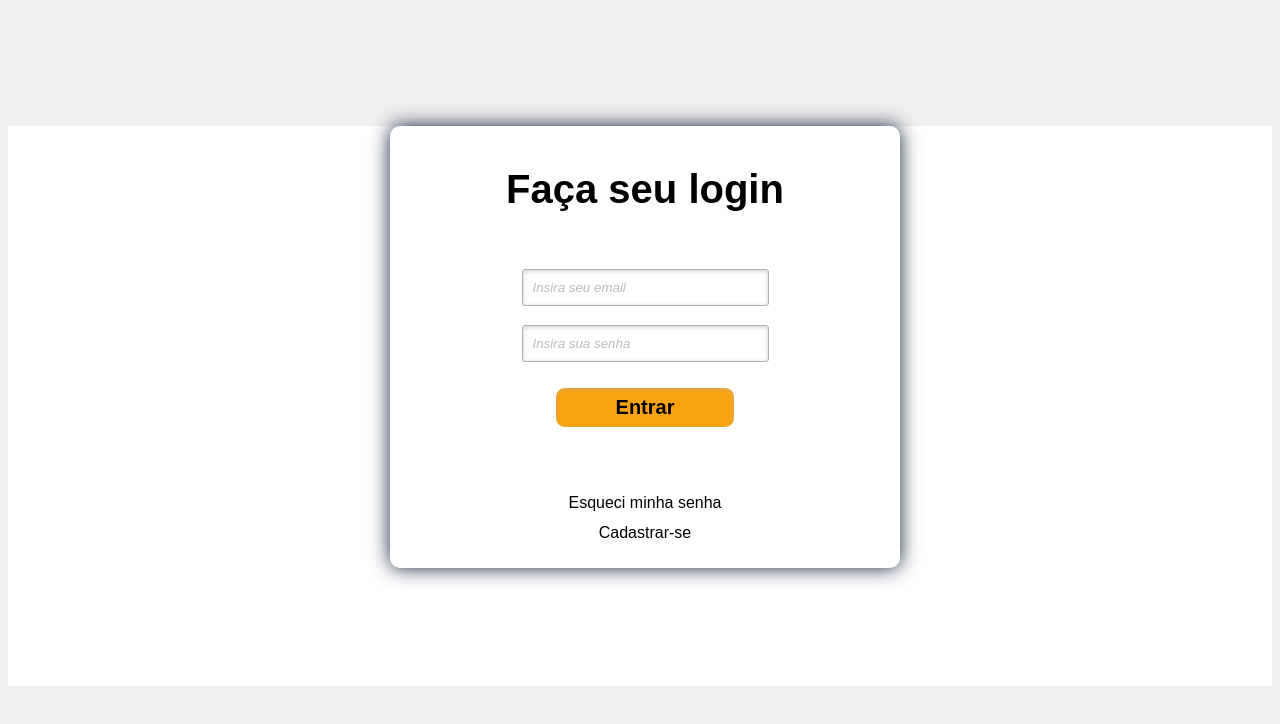
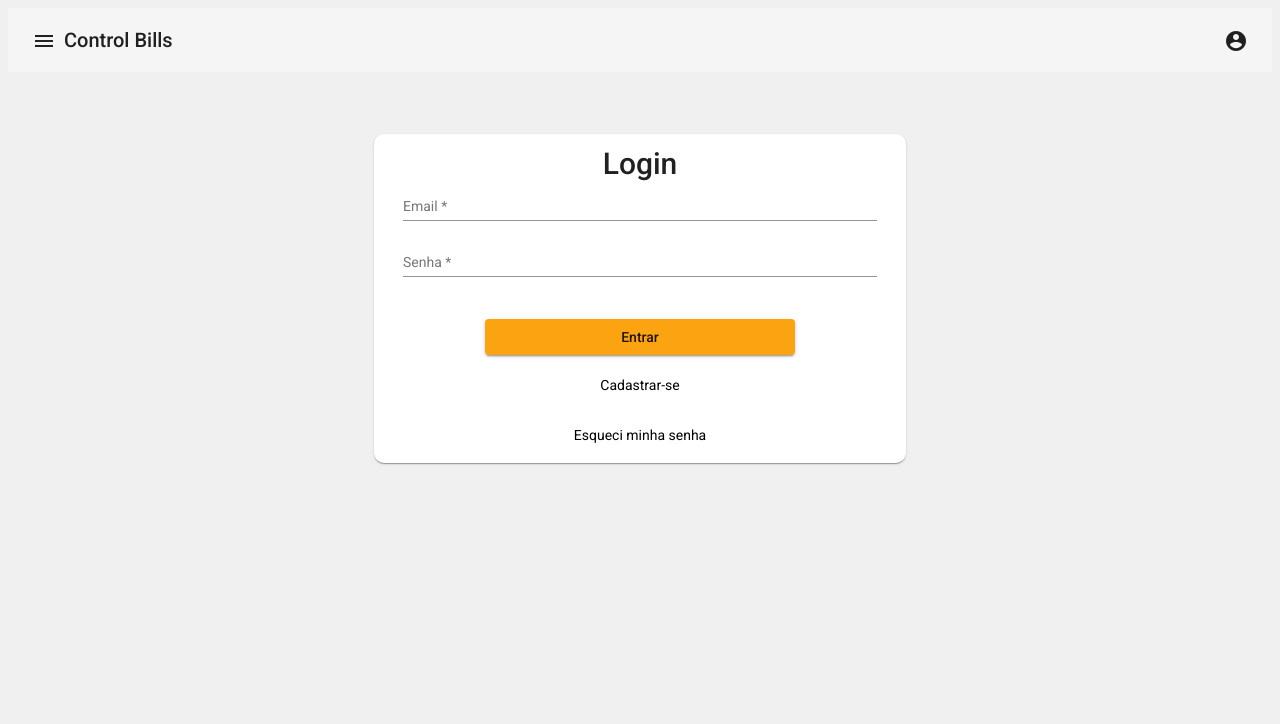
Before and after one commit to markjunior2045/ControleFinanceiro, an Angular app in the folder FrontEnd/: page / in a window 1280 px wide. Shown: the top 724 px of the page. Built offline with nearby package versions, Linux system fonts and the light colour scheme.

Commit message:
tela de login padranizada

```diff
--- a/FrontEnd/src/app/login/login.component.css
+++ b/FrontEnd/src/app/login/login.component.css
@@ -1,162 +1,59 @@
-*, *:before, *:after {
-    margin:0;
-    padding:0;
-    font-family: Arial,sans-serif;
-  }
-
-  /* remove a linha dos links */
-  a{
-    text-decoration: none;
-  }
-
-  body{
+mat-card{
+  width: 40%;
+  size: 200%;
+  margin: auto;
+  margin-top: 5%;
+  margin-bottom: 5%;
   background: #ffff;
   --amarelo: #fca311;
   --cinza: #e5e5e5;
   --azul: #14213d;
+  border: #14213d;
+  border-radius: 10px;
 }
 
-
-  /* esconde as ancoras da tela */
-  a.links{
-    display: none;
+.mat-card-header .mat-card-title {
+  font-size: 30px;
+  margin-bottom: 10%;
+  margin-top: 5%;
 }
 
-  .container {
-    margin-top: 10%;
-    width: 700px;
-    margin-left: auto;
-    margin-right: auto;
+.mat-card-header{
+  display: flex;
+  justify-content: center;
 }
 
-  .content{
-    width: 500px;
-    min-height: 560px;
-    margin: 0px auto;
-    position: relative;
+a{
+  text-decoration: none;
+  margin-top: 20px;
+  margin-bottom: 10px;
+  color: black;
 }
 
-  h1{
-    font-size: 40px;
-    color: #000000;
-    padding: 2px 0 10px 0;
-    font-family: Arial,sans-serif;
-    font-weight: bold;
-    text-align: center;
-    padding-bottom: 30px;
-    margin-bottom: 30px;
-    margin-top: revert;
-  }
-
-  p{
-    margin-bottom:15px;
-  }
-
-  .content p:first-child{
-    margin: 0px;
-  }
-
-  label{
-    color: #405c60;
-    position: relative;
-  }
-
-  /* placeholder */
-::-webkit-input-placeholder  {
-    color: #bebcbc;
-    font-style: italic;
-  }
-
-  input:-moz-placeholder,
-  textarea:-moz-placeholder{
-    color: #bebcbc;
-    font-style: italic;
-  }
-
-  input {
-    outline: none;
-  }
-
-
-  /*estilo dos input,  menos o checkbox */
-  input:not([type="checkbox"]){
-    width: 50%;
-    margin-top: 4px;
-    padding: 10px;
-    border: 1px solid #b2b2b2;
-
-    -webkit-border-radius: 3px;
-    border-radius: 3px;
-
-    -webkit-box-shadow: 0px 1px 4px 0px rgba(168, 168, 168, 0.6) inset;
-    box-shadow: 0px 1px 4px 0px rgba(168, 168, 168, 0.6) inset;
-
-    -webkit-transition: all 0.2s linear;
-    transition: all 0.2s linear;
-  }
-
-  /*estilo do botão submit */
-  input[type="submit"]{
-    margin-left: auto;
-    margin-right: auto;
-    width: 40%!important;
-    cursor: pointer;
-    background: var(--amarelo);
-    padding: 8px 5px;
-    color: rgb(0, 0, 0);
-    font-size: 20px;
-    border: 1px solid #fff;
-    margin-bottom: 50px;
-    margin-top: 10px;
-    font-weight: bold;
-
-    -webkit-border-radius: 5px;
-    border-radius: 10px;
-
-    transition: all 0.2s linear;
-  }
-
-  /*estilo do botão submit no hover */
-  input[type="submit"]:hover{
+button:hover{
   filter:brightness(90%);
 }
 
-  .link a {
-    color: #000000;
-  }
-
-  .link{
-    color: #7f7c7c;
-    left: 0px;
-    height: 20px;
-    font-size: 16px;
-    text-align: center;
-    margin-bottom: 10px;
-  }
-
-  .link a:hover {
+a:hover {
   color: var(--amarelo);
   background: #f7f7f7;
 }
 
-#login{
-  text-align: center;
-  position: absolute;
-  top: 0px;
-  width: 90%;
-  height: 65%;
-  padding: 18px 6% 60px 6%;
-  margin: 0 0 35px 0;
-  background: rgb(255, 255, 255);
-  box-shadow: 0 0 20px var(--azul);
+mat-card-actions{
+  display: flex;
+  flex-direction: column;
+  align-items: center;
+  justify-content: space-around;
+}
 
-  border-radius: 10px;
+button{
+  width: 60%;
+  background: var(--amarelo);
+}
 
-  -webkit-animation-duration: 0.5s;
-  -webkit-animation-timing-function: ease;
-  -webkit-animation-fill-mode: both;
-
-  animation-duration: 0.5s;
-  animation-timing-function: ease;
-  animation-fill-mode: both;
+.formulario {
+  display: flex;
+  flex-direction: column;
+  width: 95%;
+  margin: auto;
 }
--- a/FrontEnd/src/app/login/login.component.html
+++ b/FrontEnd/src/app/login/login.component.html
@@ -1,49 +1,27 @@
-<!DOCTYPE html>
-<html lang="pt-BR">
-
-<head>
-    <meta charset="UTF-8">
-    <meta http-equiv="X-UA-Compatible" content="IE=edge">
-    <meta name="viewport" content="width=device-width, initial-scale=1.0">
-    <link rel="stylesheet" type="text/css" href="login.component.css">
-    <title>Login</title>
-</head>
-
+<app-toolbar></app-toolbar>
 <body>
-    <div class="container">
-
-        <div class="content">
-            <!--FORMULÁRIO DE LOGIN-->
-            <div id="login">
-                <form method="post" action="">
-                    <h1>Faça seu login</h1>
-                    <p>
-                        <input id="email_login" name="email_login" required="required" type="text"
-                            placeholder="Insira seu email" />
-                    </p>
-
-                    <p>
-                        <input id="senha_login" name="senha_login" required="required" type="password"
-                            placeholder="Insira sua senha" />
-                    </p>
-
-                    <p>
-                        <input type="submit" value="Entrar" />
-                    </p>
-
-
-                    <p class="link" id="link_esqueceu_senha" name="link_esqueceu_senha">
-                        <a href="#">Esqueci minha senha</a>
-                    </p>
-
-                    <p class="link" id="link_cadastro" name="link_cadastro">
-                        <a routerLink="/cadastro-usuario">Cadastrar-se</a>
-                    </p>
-                </form>
+<mat-card>
+    <mat-card-header>
+        <mat-card-title>Login</mat-card-title>
+    </mat-card-header>
+    <mat-card-content>
+        <form [formGroup]="login">
+            <div class="formulario">
+                <mat-form-field>
+                    <mat-label>Email</mat-label>
+                    <input autocomplete="off" matInput type="text" formControlName="email" required />
+                </mat-form-field>
+                <mat-form-field>
+                    <mat-label>Senha</mat-label>
+                    <input autocomplete="off" matInput type="password" formControlName="senha" required />
+                </mat-form-field>
             </div>
-        </div>
-    </div>
-
+        </form>
+    </mat-card-content>
+    <mat-card-actions>
+        <button mat-raised-button (click)="entrar()">Entrar</button>
+        <a routerLink="/cadastro-usuario">Cadastrar-se</a>
+        <a routerLink="/cadastro-usuario">Esqueci minha senha</a>
+    </mat-card-actions>
+</mat-card>
 </body>
-
-</html>
--- a/FrontEnd/src/app/login/login.component.ts
+++ b/FrontEnd/src/app/login/login.component.ts
@@ -1,4 +1,6 @@
 import { Component, OnInit } from '@angular/core';
+import { FormBuilder, FormGroup, Validators } from '@angular/forms';
+import { Usuario } from '../model/usuario.model';
 
 @Component({
   selector: 'app-login',
@@ -7,9 +9,25 @@ import { Component, OnInit } from '@angular/core';
 })
 export class LoginComponent implements OnInit {
 
-  constructor() { }
+  login: FormGroup;
+  usuario: Usuario;
+
+  constructor(private formBuilder: FormBuilder) { }
 
   ngOnInit(): void {
+    this.criarFormulario();
+  }
+
+  criarFormulario(){
+    this.login = this.formBuilder.group({
+      email: ['', Validators.required],
+      senha: ['', Validators.required]
+    })
+  }
+
+  entrar(){
+    this.usuario = this.login.value;
+    console.log(this.usuario);
   }
 
 }
```
Lines whose indentation alone changed are shown as unchanged.
